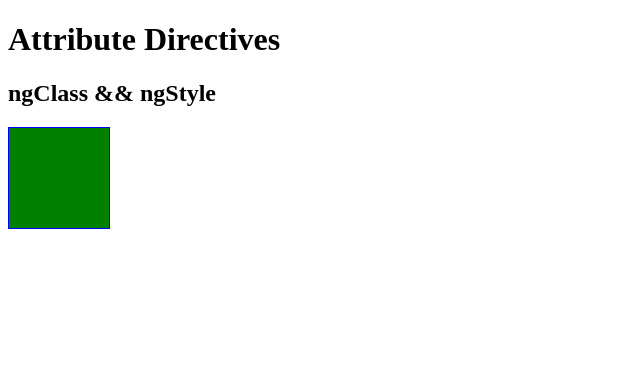
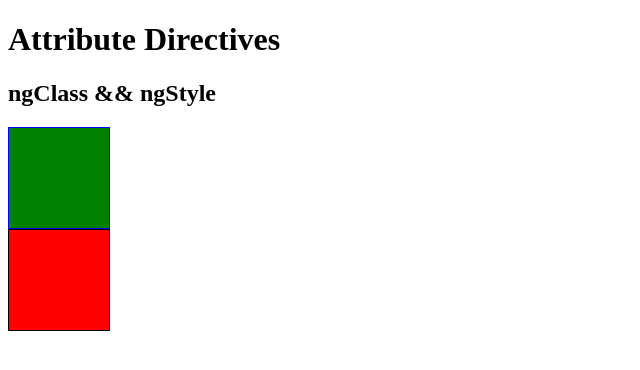
Before and after one commit to a-soliman/Angular-2-directives-, an Angular app: page / in a window 1280 px wide. Shown: the top 370 px of the page, without its empty margins (0-640 px from the left). Built offline with nearby package versions, Linux system fonts and the light colour scheme.

Commit message:
practicing ngStyle Attribute directive

```diff
--- a/src/app/app.component.html
+++ b/src/app/app.component.html
@@ -1,3 +1,4 @@
 <h1>Attribute Directives</h1>
 <h2>ngClass && ngStyle</h2>
 <div [ngClass]="{border: true, background: true}"></div>
+<div [ngStyle]="{'background-color' : 'red', 'border': '1px solid black' }"></div>
```
